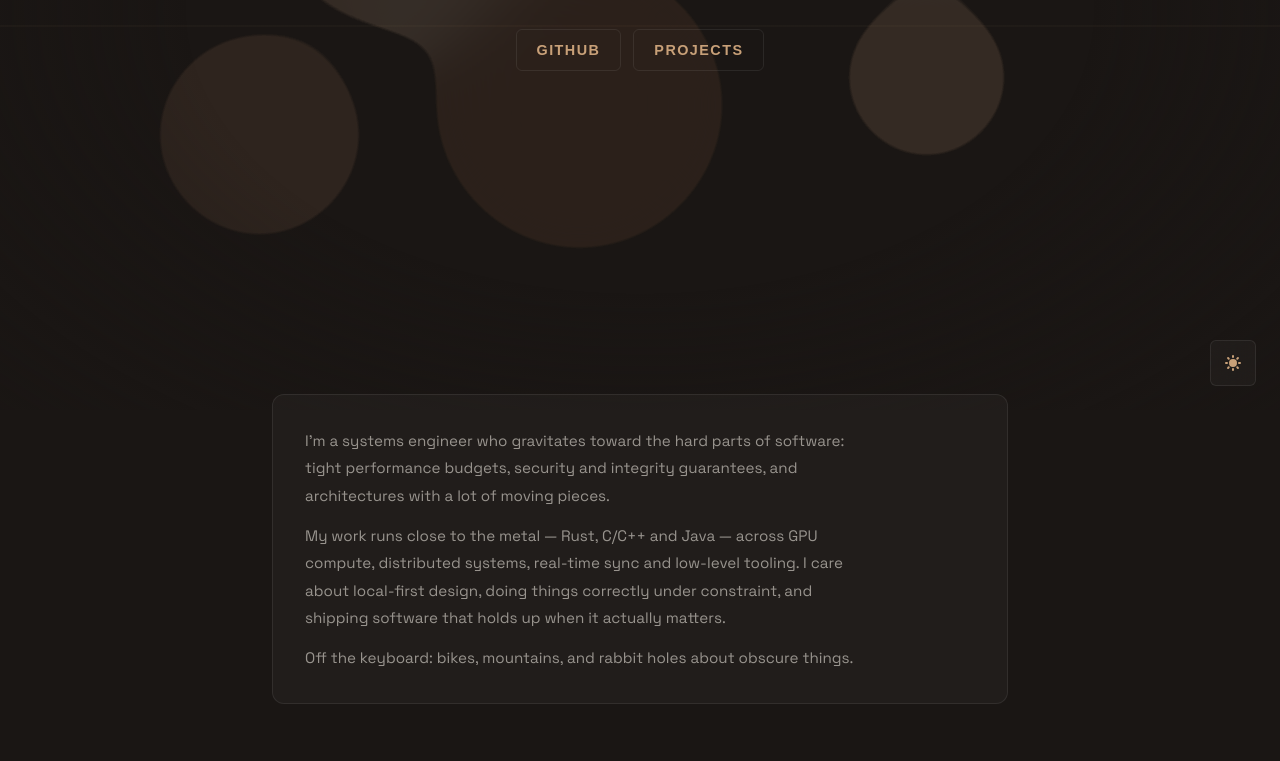
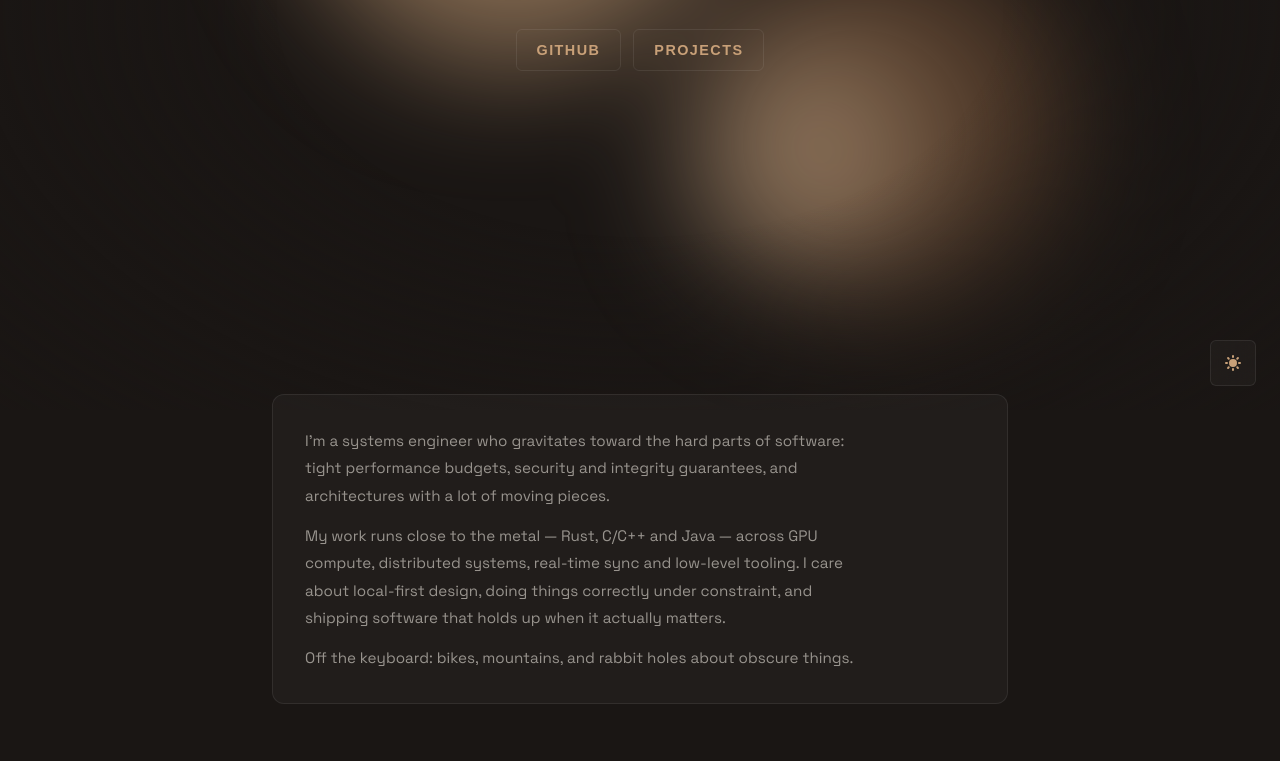
Before and after one commit to TheFirstIstari/TheFirstIstari.github.io, an Astro site: page / in a window 1280 px wide. Shown: the part 390-1151 px from the top of the page. Built offline with nearby package versions, Linux system fonts and the light colour scheme; Astro itself is replaced by a stand-in of ours; a web font is replaced by a local one.

Commit message:
fix lag: replace SVG gooey filter with CSS blur blobs
- FluidBackground: 3 divs with CSS filter:blur(60px) instead of SVG
  feGaussianBlur+feColorMatrix. The SVG filter caused GPU re-render on
  every animation frame of 6 circles -> extreme lag.
- Removed scanline animation (extra compositing layer).
- Removed old blob keyframes, add 3 new div-based blob animations.
- 3 blobs instead of 6 (still looks fluid, half the DOM nodes).
- will-change:transform on blobs for GPU compositing hint.

```diff
--- a/src/components/FluidBackground.tsx
+++ b/src/components/FluidBackground.tsx
@@ -1,52 +1,42 @@
-// ponytail: SVG gooey filter + 6 animated circles.
-// Pure CSS animations, no JS interval/RAF needed.
-// The gooey filter creates the fluid organic blob effect.
-// Upgrade path: mouse-follow with JS RAF if CSS-only isn't organic enough.
+// ponytail: 3 blurred blobs with mix-blend-mode, no SVG filter.
+// Gooey filter (feGaussianBlur + feColorMatrix) caused lag on every animation frame.
+// CSS filter: blur() is GPU-composited and much cheaper.
 export default function FluidBackground() {
   return (
     <div aria-hidden="true" style={{
-      position: 'fixed',
-      inset: 0,
-      zIndex: 0,
-      overflow: 'hidden',
-      pointerEvents: 'none',
+      position: 'fixed', inset: 0, zIndex: 0,
+      overflow: 'hidden', pointerEvents: 'none',
     }}>
-      {/* Scanline overlay */}
-      <div className="scanline" />
-
-      <svg
-        width="100%"
-        height="100%"
-        viewBox="0 0 1440 900"
-        preserveAspectRatio="xMidYMid slice"
-        style={{ width: '100%', height: '100%', opacity: 0.15 }}
+      <div
+        style={{
+          position: 'absolute', inset: 0,
+          filter: 'blur(60px)',
+          transform: 'translateZ(0)',
+        }}
       >
-        <defs>
-          <filter id="goo">
-            <feGaussianBlur in="SourceGraphic" stdDeviation="40" result="blur" />
-            <feColorMatrix
-              in="blur"
-              mode="matrix"
-              values="1 0 0 0 0  0 1 0 0 0  0 0 1 0 0  0 0 0 35 -12"
-              result="goo"
-            />
-          </filter>
-        </defs>
-        <g filter="url(#goo)">
-          <circle className="blob-1" cx="400" cy="300" r="160" fill="#c8a078" />
-          <circle className="blob-2" cx="650" cy="500" r="140" fill="#8a6040" />
-          <circle className="blob-3" cx="900" cy="200" r="120" fill="#d4b896" />
-          <circle className="blob-4" cx="300" cy="600" r="100" fill="#a07858" />
-          <circle className="blob-5" cx="1100" cy="600" r="90" fill="#c8a078" />
-          <circle className="blob-6" cx="500" cy="400" r="70" fill="#d4b896" />
-        </g>
-      </svg>
-
-      {/* Vignette overlay */}
+        <div className="blob-1" style={{
+          position: 'absolute', width: 400, height: 400, borderRadius: '50%',
+          background: '#c8a078', opacity: 0.6,
+          top: '10%', left: '20%',
+          willChange: 'transform',
+        }} />
+        <div className="blob-2" style={{
+          position: 'absolute', width: 350, height: 350, borderRadius: '50%',
+          background: '#8a6040', opacity: 0.5,
+          bottom: '15%', right: '15%',
+          willChange: 'transform',
+        }} />
+        <div className="blob-3" style={{
+          position: 'absolute', width: 250, height: 250, borderRadius: '50%',
+          background: '#d4b896', opacity: 0.4,
+          top: '50%', left: '50%',
+          transform: 'translate(-50%, -50%)',
+          willChange: 'transform',
+        }} />
+      </div>
       <div style={{
-        position: 'absolute',
-        inset: 0,
-        background: 'radial-gradient(ellipse at center, transparent 50%, rgba(26,22,20,0.7) 100%)',
+        position: 'absolute', inset: 0,
+        background: 'radial-gradient(ellipse at center, transparent 40%, rgba(26,22,20,0.9) 100%)',
       }} />
     </div>
   );
--- a/src/styles/global.css
+++ b/src/styles/global.css
@@ -64,65 +64,25 @@ body {
   border-bottom: 1px solid var(--border);
 }
 
-/* Preloader animation */
-@keyframes tv-glitch {
-  0%, 90%, 100% { transform: translateY(0); }
-  92% { transform: translateY(-2px); }
-  94% { transform: translateY(1px); }
-  96% { transform: translateY(-1px); }
-  98% { transform: translateY(0.5px); }
+/* Fluid blob animations - div-based, CSS filter blur on parent, no SVG gooey filter */
+@keyframes blob1 {
+  0%, 100% { transform: translate(0,0) scale(1); }
+  33% { transform: translate(60px,-40px) scale(1.08); }
+  66% { transform: translate(-30px,60px) scale(0.92); }
+}
+@keyframes blob2 {
+  0%, 100% { transform: translate(0,0) scale(1); }
+  50% { transform: translate(-70px,30px) scale(1.12); }
+}
+@keyframes blob3 {
+  0%, 100% { transform: translate(0,0) scale(1); }
+  33% { transform: translate(40px,20px) scale(0.95) rotate(10deg); }
+  66% { transform: translate(-20px,-30px) scale(1.05) rotate(-10deg); }
 }
 
-@keyframes scanline {
-  0% { transform: translateY(-100%); }
-  100% { transform: translateY(100vh); }
-}
-
-.scanline {
-  position: fixed;
-  top: 0; left: 0;
-  width: 100%; height: 2px;
-  background: linear-gradient(to bottom, transparent, rgba(200,160,120,0.08), transparent);
-  pointer-events: none;
-  z-index: 9999;
-  animation: scanline 4s linear infinite;
-}
-
-/* Fluid blob animations */
-@keyframes blobFloat1 {
-  0%, 100% { transform: translate(0,0) scale(1); }
-  33% { transform: translate(40px,-30px) scale(1.05); }
-  66% { transform: translate(-20px,50px) scale(0.95); }
-}
-@keyframes blobFloat2 {
-  0%, 100% { transform: translate(0,0) scale(1); }
-  33% { transform: translate(-50px,20px) scale(1.08); }
-  66% { transform: translate(30px,-40px) scale(0.92); }
-}
-@keyframes blobFloat3 {
-  0%, 100% { transform: translate(0,0) scale(1); }
-  50% { transform: translate(60px,40px) scale(1.1); }
-}
-@keyframes blobFloat4 {
-  0%, 100% { transform: translate(0,0) scale(1); }
-  50% { transform: translate(-30px,-50px) scale(1.06); }
-}
-@keyframes blobFloat5 {
-  0%, 100% { transform: translate(0,0) scale(1); }
-  33% { transform: translate(50px,-20px) scale(0.9); }
-  66% { transform: translate(-40px,30px) scale(1.03); }
-}
-@keyframes blobFloat6 {
-  0%, 100% { transform: translate(0,0) scale(1); }
-  50% { transform: translate(-25px,25px) scale(0.95); }
-}
-
-.blob-1 { animation: blobFloat1 18s ease-in-out infinite; }
-.blob-2 { animation: blobFloat2 22s ease-in-out infinite; }
-.blob-3 { animation: blobFloat3 14s ease-in-out infinite; }
-.blob-4 { animation: blobFloat4 20s ease-in-out infinite; }
-.blob-5 { animation: blobFloat5 16s ease-in-out infinite; }
-.blob-6 { animation: blobFloat6 24s ease-in-out infinite; }
+.blob-1 { animation: blob1 22s ease-in-out infinite; }
+.blob-2 { animation: blob2 28s ease-in-out infinite; }
+.blob-3 { animation: blob3 18s ease-in-out infinite; }
 
 /* View transitions */
 ::view-transition-old(root),
```
